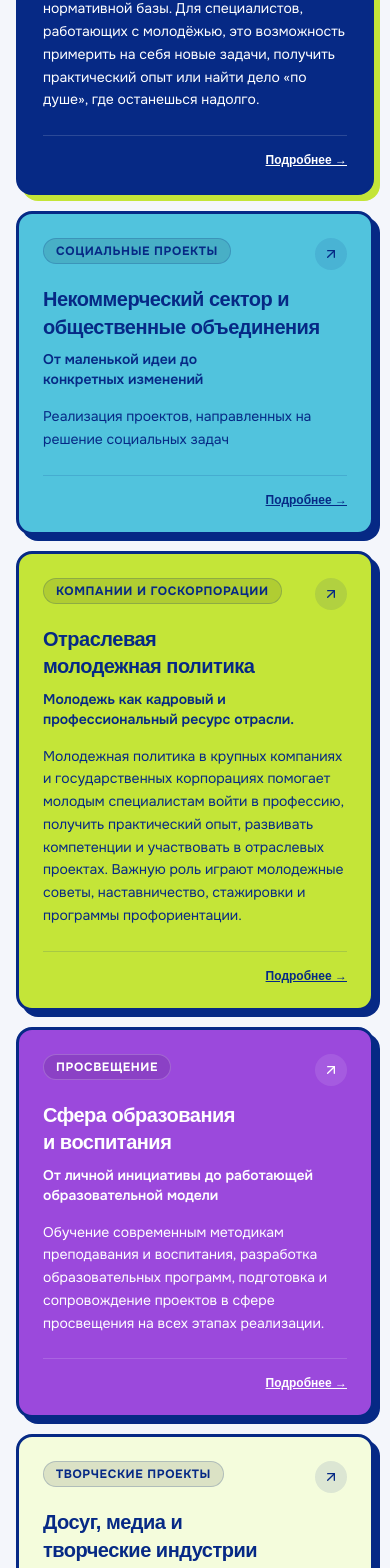
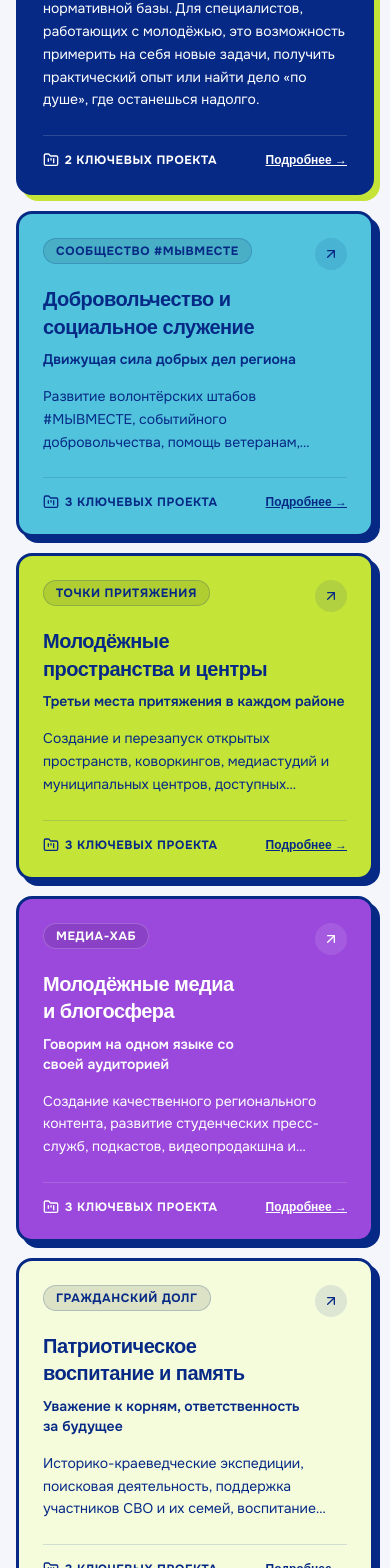
Before and after one commit to VG507/ORM_RO_site, a React (Vite) app: page / in a window 390 px wide. Shown: the part 4800-6368 px from the top of the page. Built offline with nearby package versions, Linux system fonts and the light colour scheme; a web font is replaced by a local one.

Commit message:
Revert "v3"
This reverts commit be31d5d8a01722dbb7d933dfe9112280c1ad3b01.

```diff
--- a/src/components/DirectionGrid.tsx
+++ b/src/components/DirectionGrid.tsx
@@ -1,7 +1,7 @@
 import React, { useState } from 'react';
 import { directionsData } from '../data/directionsData';
 import type { Direction } from '../types';
-import { ArrowUpRight, Check, X, Sparkles } from 'lucide-react';
+import { ArrowUpRight, Check, X, Sparkles, FolderKanban } from 'lucide-react';
 
 export const DirectionGrid: React.FC = () => {
   const [activeModalDirection, setActiveModalDirection] = useState<Direction | null>(null);
@@ -85,12 +85,16 @@ export const DirectionGrid: React.FC = () => {
                     {item.tagline}
                   </p>
 
-                  <p className="text-sm sm:text-base leading-relaxed mb-6">
+                  <p className={`text-sm sm:text-base leading-relaxed mb-6 ${item.size === 'large' ? '' : 'line-clamp-3'}`}>
                     {item.description}
                   </p>
                 </div>
 
-                <div className="pt-4 border-t border-current/15 flex justify-end">
+                <div className="pt-4 border-t border-current/15 flex items-center justify-between">
+                  <span className="text-xs font-bold uppercase tracking-wider flex items-center gap-1.5">
+                    <FolderKanban className="w-4 h-4" />
+                    {item.keyProjects.length} ключевых проекта
+                  </span>
                   <span className="text-xs underline font-display font-bold group-hover:translate-x-1 transition-transform">
                     Подробнее →
                   </span>
@@ -141,7 +145,7 @@ export const DirectionGrid: React.FC = () => {
             </p>
 
             <p className="text-sm sm:text-base text-[#062985]/80 leading-relaxed mb-6">
-              {activeModalDirection.fullDetails ?? activeModalDirection.description}
+              {activeModalDirection.description}
             </p>
 
             <div className="p-4 rounded-2xl bg-[#F4F6FB] border-2 border-[#062985]/20 mb-6">
--- a/src/data/directionsData.ts
+++ b/src/data/directionsData.ts
@@ -16,13 +16,13 @@ export const directionsData: Direction[] = [
     targetAudience: 'Молодые лидеры, студенты и выпускники направления «Организация работы с молодежью» города Ростова-на-Дону.'
   },
   {
-    id: 'nonprofit-sector',
-    title: 'Некоммерческий сектор и общественные объединения',
-    tagline: 'От маленькой идеи до конкретных изменений',
-    description: 'Реализация проектов, направленных на решение социальных задач',
+    id: 'volunteering',
+    title: 'Добровольчество и социальное служение',
+    tagline: 'Движущая сила добрых дел региона',
+    description: 'Развитие волонтёрских штабов #МЫВМЕСТЕ, событийного добровольчества, помощь ветеранам, экологические и инклюзивные инициативы.',
     colorScheme: 'cyan',
     size: 'medium',
-    badge: 'Социальные проекты',
+    badge: 'Сообщество #МЫВМЕСТЕ',
     keyProjects: [
       'Муниципальные волонтёрские штабы',
       'Региональная премия добрых дел',
@@ -31,48 +31,49 @@ export const directionsData: Direction[] = [
     targetAudience: 'Школьники, студенты, серебряные добровольцы'
   },
   {
-    id: 'industry-youth-policy',
-    title: 'Отраслевая молодежная политика',
-    tagline: 'Молодежь как кадровый и профессиональный ресурс отрасли.',
-    description: 'Молодежная политика в крупных компаниях и государственных корпорациях помогает молодым специалистам войти в профессию, получить практический опыт, развивать компетенции и участвовать в отраслевых проектах. Важную роль играют молодежные советы, наставничество, стажировки и программы профориентации.',
+    id: 'spaces-infrastructure',
+    title: 'Молодёжные пространства и центры',
+    tagline: 'Третьи места притяжения в каждом районе',
+    description: 'Создание и перезапуск открытых пространств, коворкингов, медиастудий и муниципальных центров, доступных каждому подростку и молодому специалисту.',
     colorScheme: 'lime',
     size: 'medium',
-    badge: 'Компании и госкорпорации',
+    badge: 'Точки притяжения',
     keyProjects: [
-      'Ростелеком — стажировки, Молодёжный совет и «Кадровый резерв»'
+      'Стандарт открытых молодёжных центров',
+      'Молодёжные коворкинги городов и районов Дона',
+      'Мобильные молодёжные бригады'
     ],
-    targetAudience: 'Студенты, выпускники и молодые специалисты, заинтересованные в работе в отрасли'
+    targetAudience: 'Резиденты пространств, творческая молодёжь'
   },
   {
-    id: 'education',
-    title: 'Сфера образования и воспитания',
-    tagline: 'От личной инициативы до работающей образовательной модели',
-    description: 'Обучение современным методикам преподавания и воспитания, разработка образовательных программ, подготовка и сопровождение проектов в сфере просвещения на всех этапах реализации.',
+    id: 'media-communications',
+    title: 'Молодёжные медиа и блогосфера',
+    tagline: 'Говорим на одном языке со своей аудиторией',
+    description: 'Создание качественного регионального контента, развитие студенческих пресс-служб, подкастов, видеопродакшна и продвижение позитивной повестки.',
     colorScheme: 'purple',
     size: 'featured',
-    badge: 'Просвещение',
+    badge: 'Медиа-хаб',
     keyProjects: [
-      'Региональный проект «Педагоги и наставники»',
-      'Проектные интенсивы по воспитательной работе',
-      'Региональный грантовый конкурс «За успехи в воспитании»'
+      'Донской молодёжный медиацентр',
+      'Школа визуального сторителлинга',
+      'Региональный подкаст «Спецы Дона»'
     ],
-    targetAudience: 'Молодые педагоги, студенты педагогических направлений, методисты, авторы образовательных инициатив 14–35 лет.',
+    targetAudience: 'Копирайтеры, дизайнеры, фотографы, блогеры',
   },
   {
-    id: 'leisure-media-creative-industries',
-    title: 'Досуг, медиа и творческие индустрии',
-    tagline: 'От идеи контента до масштабного фестиваля',
-    description: 'Развитие молодежных медиацентров, поддержка творческих инициатив, организация событийного досуга и продвижение локальных брендов',
-    fullDetails: 'Обучение основам медиапроизводства, поддержка студенческих и молодежных СМИ, организация культурно-досуговых мероприятий, помощь в запуске творческих проектов и развитии креативного предпринимательства',
+    id: 'patriotism',
+    title: 'Патриотическое воспитание и память',
+    tagline: 'Уважение к корням, ответственность за будущее',
+    description: 'Историко-краеведческие экспедиции, поисковая деятельность, поддержка участников СВО и их семей, воспитание гражданской идентичности.',
     colorScheme: 'light',
     size: 'medium',
-    badge: 'Творческие проекты',
+    badge: 'Гражданский долг',
     keyProjects: [
-      'Центр креативных индустрий (ЦКИ)',
-      'Донской молодёжный медиацентр',
-      'ГАУ РО «Агентство развития молодёжных инициатив»'
+      'Поисковое движение на Дону',
+      'Военно-патриотические слеты',
+      'Проект «Диалоги с героями»'
     ],
-    targetAudience: 'Молодые журналисты, блогеры, дизайнеры, организаторы событий, творческие объединения и студенческие медиацентры'
+    targetAudience: 'Юнармейцы, кадеты, студенты, поисковики'
   },
   {
     id: 'career-entrepreneurship',
--- a/src/types/index.ts
+++ b/src/types/index.ts
@@ -18,7 +18,6 @@ export interface Direction {
   title: string;
   tagline: string;
   description: string;
-  fullDetails?: string;
   colorScheme: 'navy' | 'lime' | 'cyan' | 'purple' | 'light';
   size: 'large' | 'medium' | 'featured';
   badge: string;
```
Also changed, not shown: 1 other file (tests, documents, lock files or other folders).
